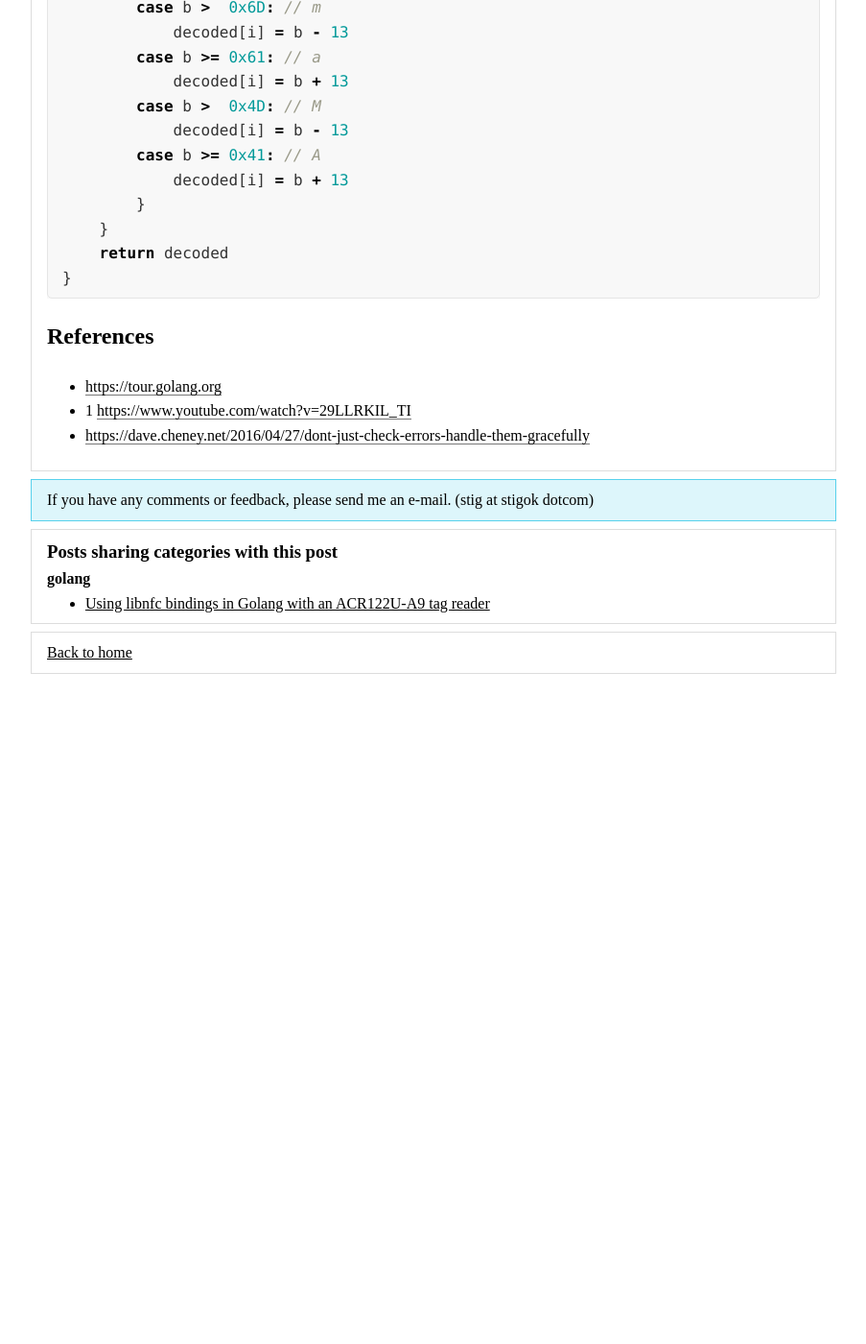
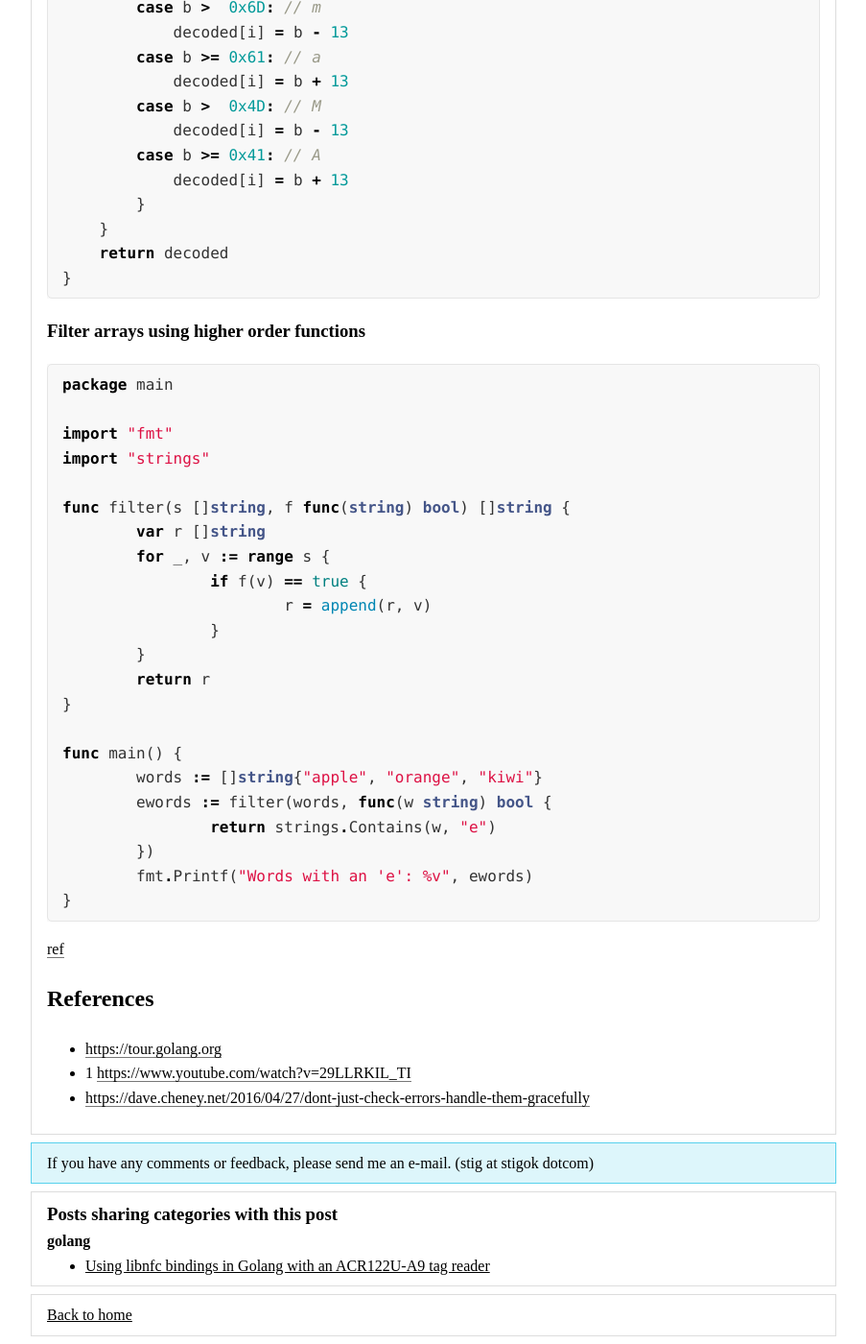
Before and after one commit to stigok/blog.stigok.com, a Jekyll site: the page built from collections/_posts/2019-07-05-my-jump-into-golang.md, in a window 1280 px wide and 1400 px high, scrolled down 1495 px. Shown: the whole window at 96% size, without its empty margins (188-1091 px from the left). Built offline with Jekyll 4.4.1, drawn with Linux system fonts in a browser that asks for light colours; before the commit the page ends 2205 px from its top, so only the background shows below that.

Commit message:
Add Filter arrays using higher order functions

````diff
--- a/collections/_posts/2019-07-05-my-jump-into-golang.md
+++ b/collections/_posts/2019-07-05-my-jump-into-golang.md
@@ -80,6 +80,35 @@ func Rot13Decode(encoded []byte) []byte {
 }
 ```
 
+### Filter arrays using higher order functions
+
+```go
+package main
+
+import "fmt"
+import "strings"
+
+func filter(s []string, f func(string) bool) []string {
+	var r []string
+	for _, v := range s {
+		if f(v) == true {
+			r = append(r, v)
+		}
+	}
+	return r
+}
+
+func main() {
+	words := []string{"apple", "orange", "kiwi"}
+	ewords := filter(words, func(w string) bool {
+		return strings.Contains(w, "e")
+	})
+	fmt.Printf("Words with an 'e': %v", ewords)
+}
+```
+
+[ref](https://golangbot.com/first-class-functions/)
+
 ## References
 - <https://tour.golang.org>
 - 1 <https://www.youtube.com/watch?v=29LLRKIL_TI>
````
